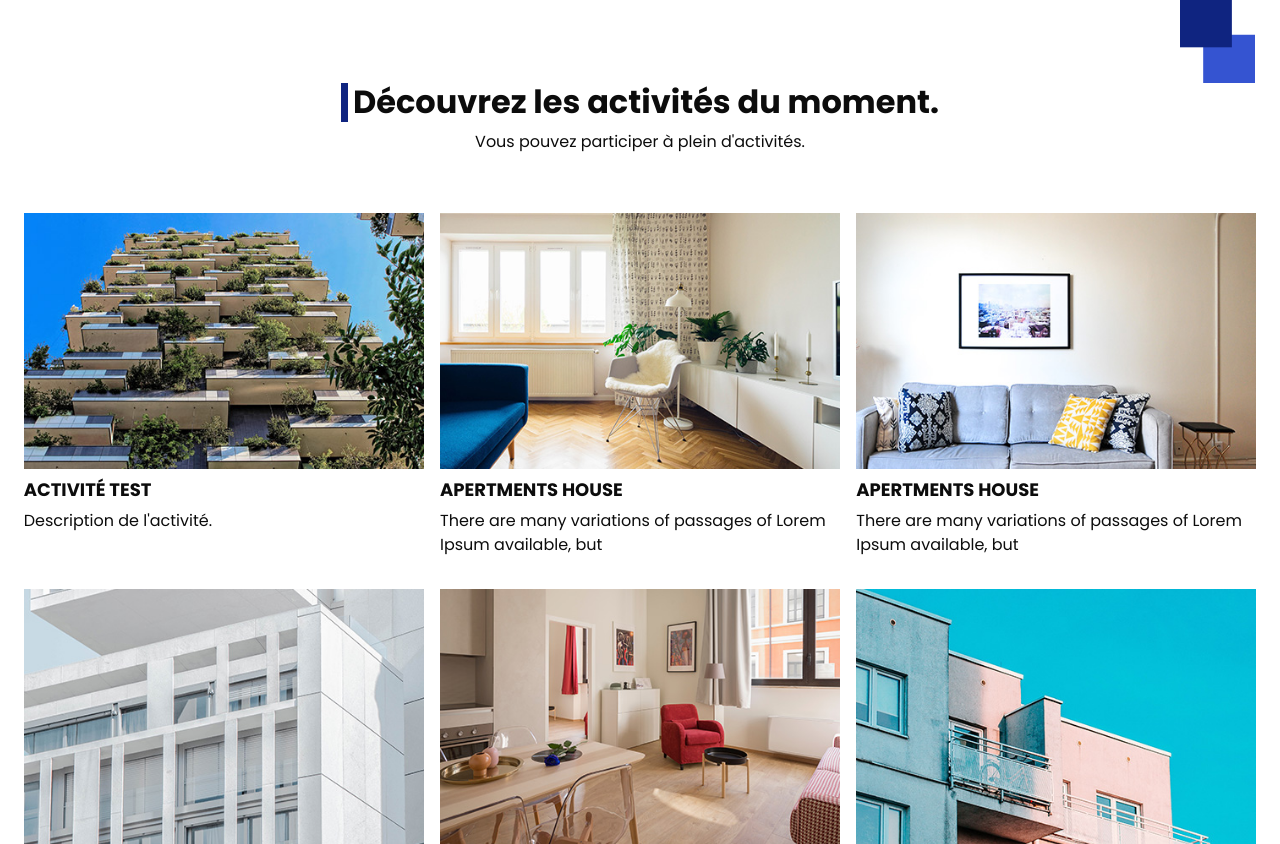
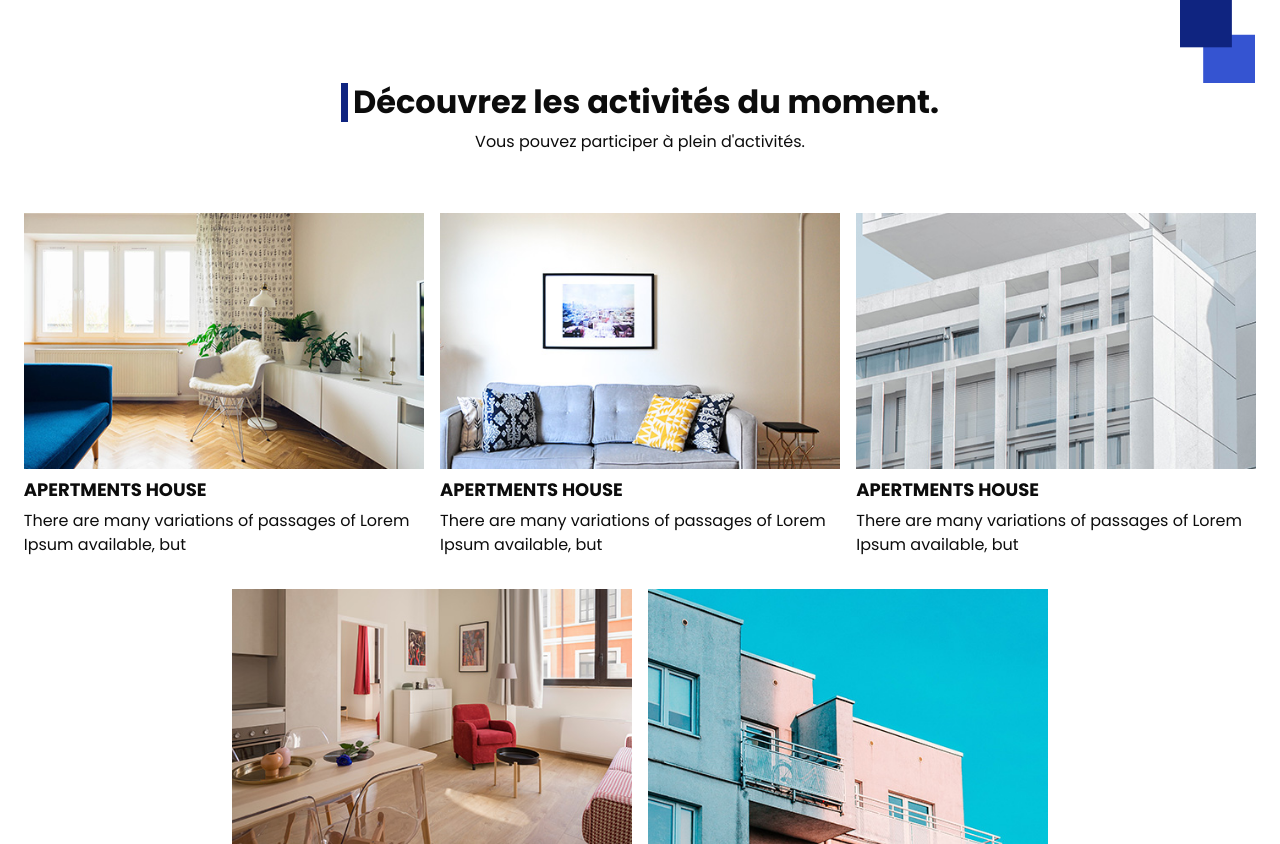
Before and after one commit to RidaMoustaoui/Urban-Activity, a PHP site: page / in a window 1280 px wide. Shown: the part 1130-1974 px from the top of the page. Run offline with PHP 8.4, Linux system fonts and the light colour scheme; some libraries are stand-ins or nearby versions.

Commit message:
Update index.php

```diff
--- a/index.php
+++ b/index.php
@@ -173,6 +173,12 @@
         </p>
       </div>
       <div class="sale_container">
+
+        <?php
+          for($i=1;$i>=6;$i++)
+          {
+            echo
+            '
             <div class="box">
             <div class="img-box">
               <img src="images/s-1.jpg" alt="">
@@ -182,10 +188,15 @@
                 Activité test
               </h6>
               <p>
-              Description de l'activité.
+                Description de l activité.
               </p>
             </div>
           </div>
+            ';
+          }
+
+        ?>
+
         <div class="box">
           <div class="img-box">
             <img src="images/s-2.jpg" alt="">
```
Lines whose indentation alone changed are shown as unchanged.
